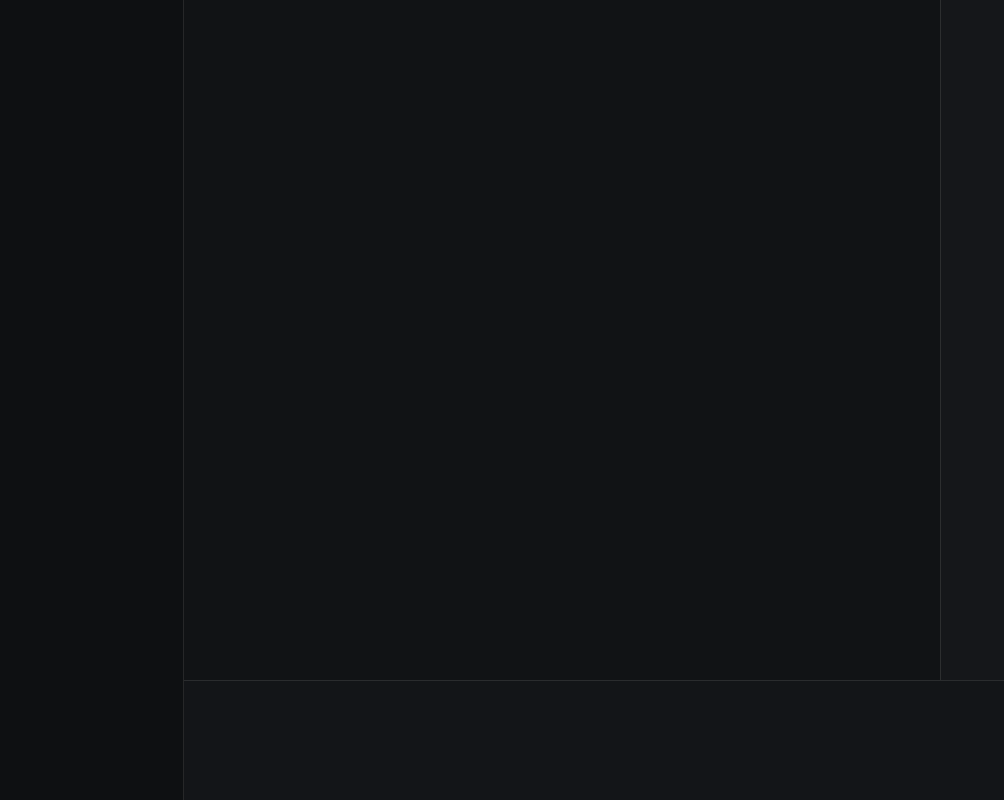
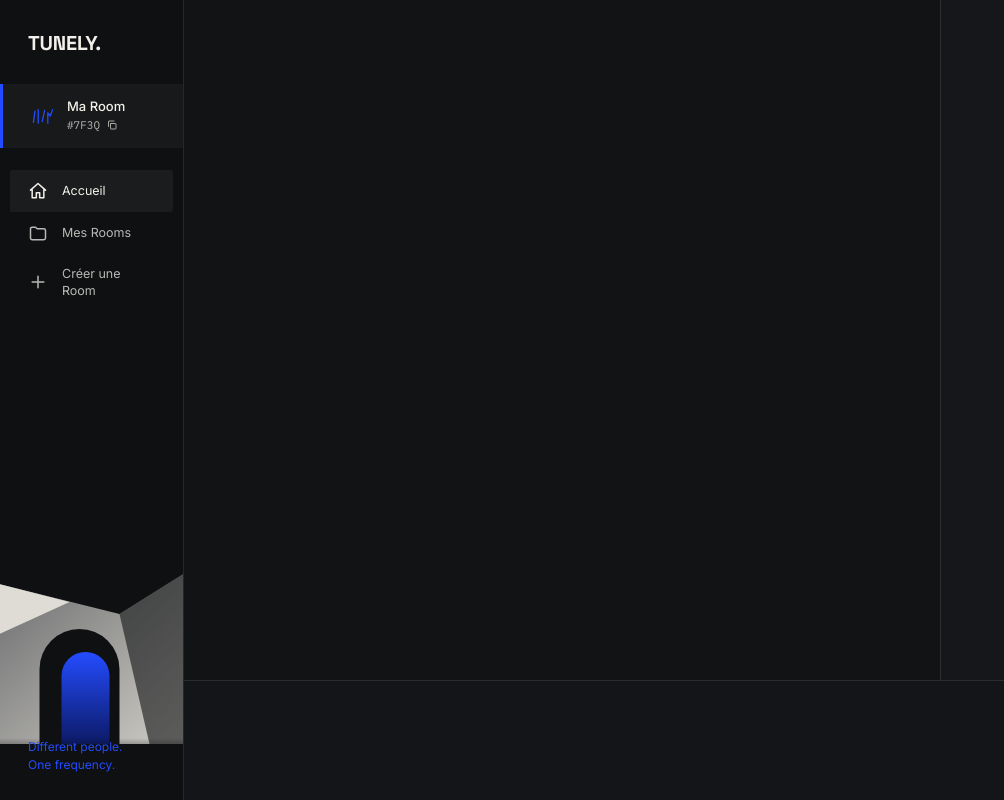
Before and after one commit to ItokianaRAKT/tunely-frontend-web, a React (Vite) app: page / in a window 1280 px wide. Shown: the whole page, without its empty margins (0-1004 px from the left). Built offline with nearby package versions, Linux system fonts and the light colour scheme.

Commit message:
feat: build sidebar structure

```diff
--- a/src/App.css
+++ b/src/App.css
@@ -64,6 +64,104 @@ svg.i {
   min-width: 0;
 }
 
+/* sidebar */
+.wm {
+  font: 700 20px var(--head);
+  letter-spacing: -0.01em;
+  padding: 30px 28px 28px;
+}
+
+.room {
+  margin: 0 0 22px;
+  padding: 14px 14px 14px 28px;
+  border-left: 3px solid var(--blue);
+  background: rgba(255, 255, 255, 0.04);
+  display: flex;
+  gap: 12px;
+  align-items: center;
+}
+
+.room .mk {
+  color: var(--blue);
+}
+
+.room b {
+  font: 500 13px var(--ui);
+  display: block;
+}
+
+.code {
+  font: 400 11px var(--mono);
+  color: var(--conc);
+  display: inline-flex;
+  gap: 6px;
+  align-items: center;
+  transition: color 0.16s;
+}
+
+.code:hover {
+  color: var(--chalk);
+}
+
+.code svg {
+  width: 12px;
+  height: 12px;
+}
+
+nav {
+  display: flex;
+  flex-direction: column;
+  padding: 0 10px;
+}
+
+nav button {
+  display: flex;
+  gap: 14px;
+  align-items: center;
+  padding: 11px 18px;
+  font-size: 12.5px;
+  color: var(--conc);
+  border-radius: 2px;
+  transition:
+    background 0.16s,
+    color 0.16s;
+  text-align: left;
+}
+
+nav button:hover,
+nav button[aria-current='true'] {
+  color: var(--chalk);
+  background: rgba(255, 255, 255, 0.05);
+}
+
+nav svg {
+  width: 17px;
+  height: 17px;
+}
+
+.sart {
+  margin-top: auto;
+  height: 170px;
+  position: relative;
+}
+
+.sart svg {
+  position: absolute;
+  inset: 0;
+  width: 100%;
+  height: 100%;
+}
+
+.sbrand {
+  position: relative;
+  padding: 0 28px 26px;
+  color: var(--blue);
+  font-size: 12px;
+  line-height: 1.5;
+  margin-top: -6px;
+  background: linear-gradient(transparent, #0e1012 40%);
+}
+
 /* toast */
 #toast {
   position: fixed;
@@ -115,6 +213,22 @@ svg.i {
     padding: 18px 18px 10px;
     gap: 12px;
   }
+  .wm {
+    padding: 0;
+    font-size: 18px;
+    margin-right: auto;
+  }
+  .side nav,
+  .sart,
+  .sbrand {
+    display: none;
+  }
+  .room {
+    margin: 0;
+    padding: 6px 10px;
+    border: 0;
+    background: none;
+  }
   .stage {
     min-height: 420px;
     padding: 0 20px 22px;
--- a/src/App.tsx
+++ b/src/App.tsx
@@ -1,4 +1,5 @@
 import { IconSprite } from './components/Icon'
+import { Sidebar } from './components/Sidebar'
 import './App.css'
 
 function App() {
@@ -6,7 +7,7 @@ function App() {
     <>
       <IconSprite />
       <main className="shell" id="app">
-        <aside className="side" />
+        <Sidebar />
         <section className="stage" aria-label="En cours de lecture" />
         <div className="right qopen" id="right" />
         <footer className="strip" />
--- /dev/null
+++ b/src/components/Sidebar.tsx
@@ -0,0 +1,61 @@
+import { Icon } from './Icon'
+
+export function Sidebar() {
+  return (
+    <aside className="side">
+      <div className="wm">TUNELY.</div>
+      <div className="room">
+        <Icon name="logo" className="mk" style={{ width: 24, height: 20 }} />
+        <div>
+          <b>Ma Room</b>
+          <button className="code" aria-label="Copier le code de la Room">
+            <span>#7F3Q</span>
+            <Icon name="copy" />
+          </button>
+        </div>
+      </div>
+      <nav aria-label="Navigation">
+        <button aria-current="true">
+          <Icon name="home" />
+          Accueil
+        </button>
+        <button>
+          <Icon name="folder" />
+          Mes Rooms
+        </button>
+        <button>
+          <Icon name="plus" />
+          Créer une Room
+        </button>
+      </nav>
+      <div className="sart" aria-hidden="true">
+        <svg viewBox="0 0 184 170" preserveAspectRatio="xMidYMax slice">
+          <defs>
+            <linearGradient id="sb" x1="0" y1="0" x2="1" y2="1">
+              <stop offset="0" stopColor="#6b6c6e" />
+              <stop offset="1" stopColor="#cfcdc6" />
+            </linearGradient>
+            <linearGradient id="pb" x1="0" y1="0" x2="0" y2="1">
+              <stop offset="0" stopColor="#244CFF" />
+              <stop offset="1" stopColor="#0c1a66" />
+            </linearGradient>
+          </defs>
+          <polygon points="0,10 120,40 184,0 184,170 0,170" fill="url(#sb)" />
+          <polygon points="0,10 70,28 0,60" fill="#dedcd4" />
+          <path d="M40 170V95a40 40 0 0 1 80 0v75z" fill="#0e1012" />
+          <path d="M62 170V102a24 24 0 0 1 48 0v68z" fill="url(#pb)" />
+          <polygon
+            points="120,40 184,0 184,170 150,170"
+            fill="#111315"
+            opacity="0.6"
+          />
+        </svg>
+      </div>
+      <div className="sbrand">
+        Different people.
+        <br />
+        One frequency.
+      </div>
+    </aside>
+  )
+}
```
